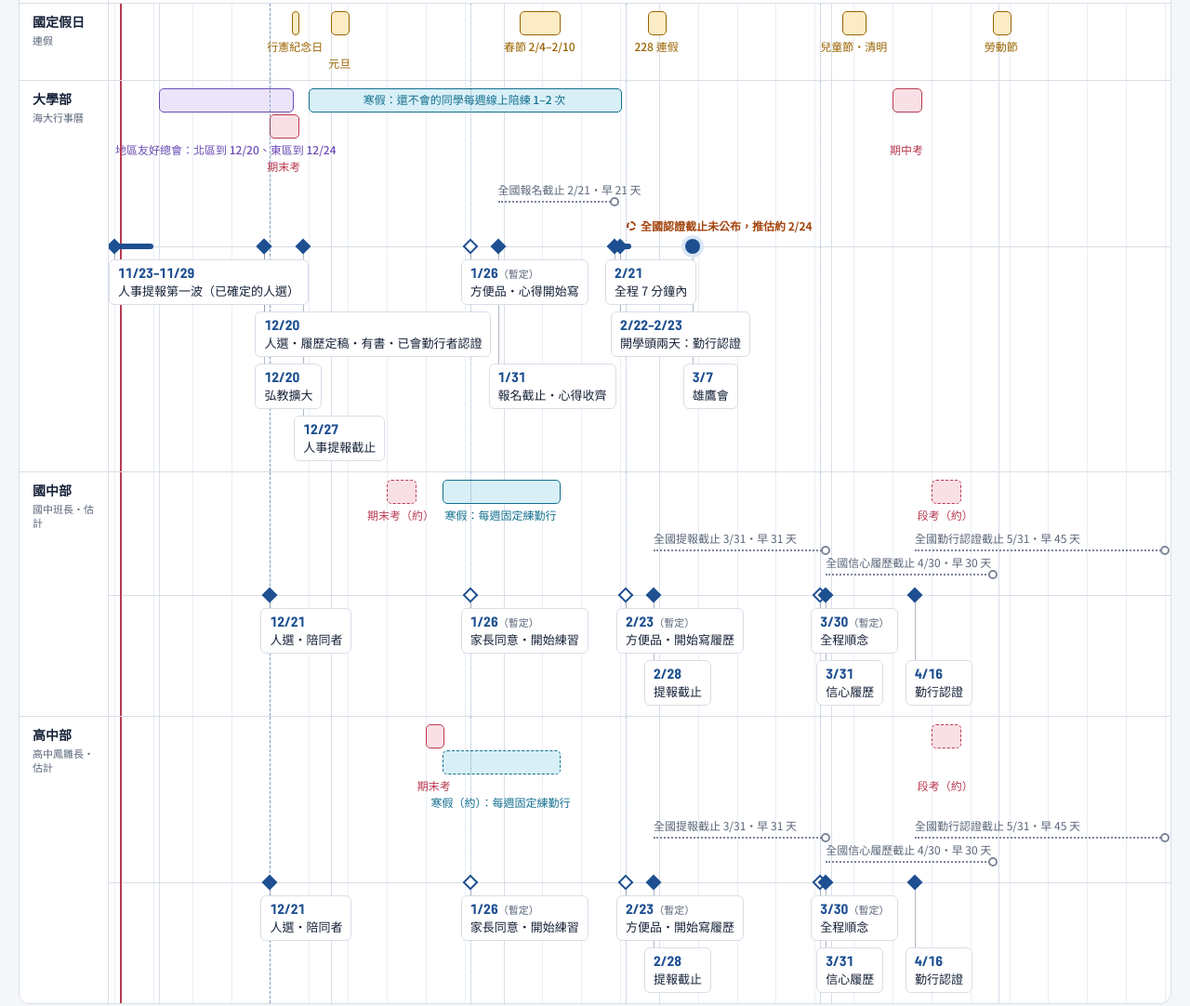
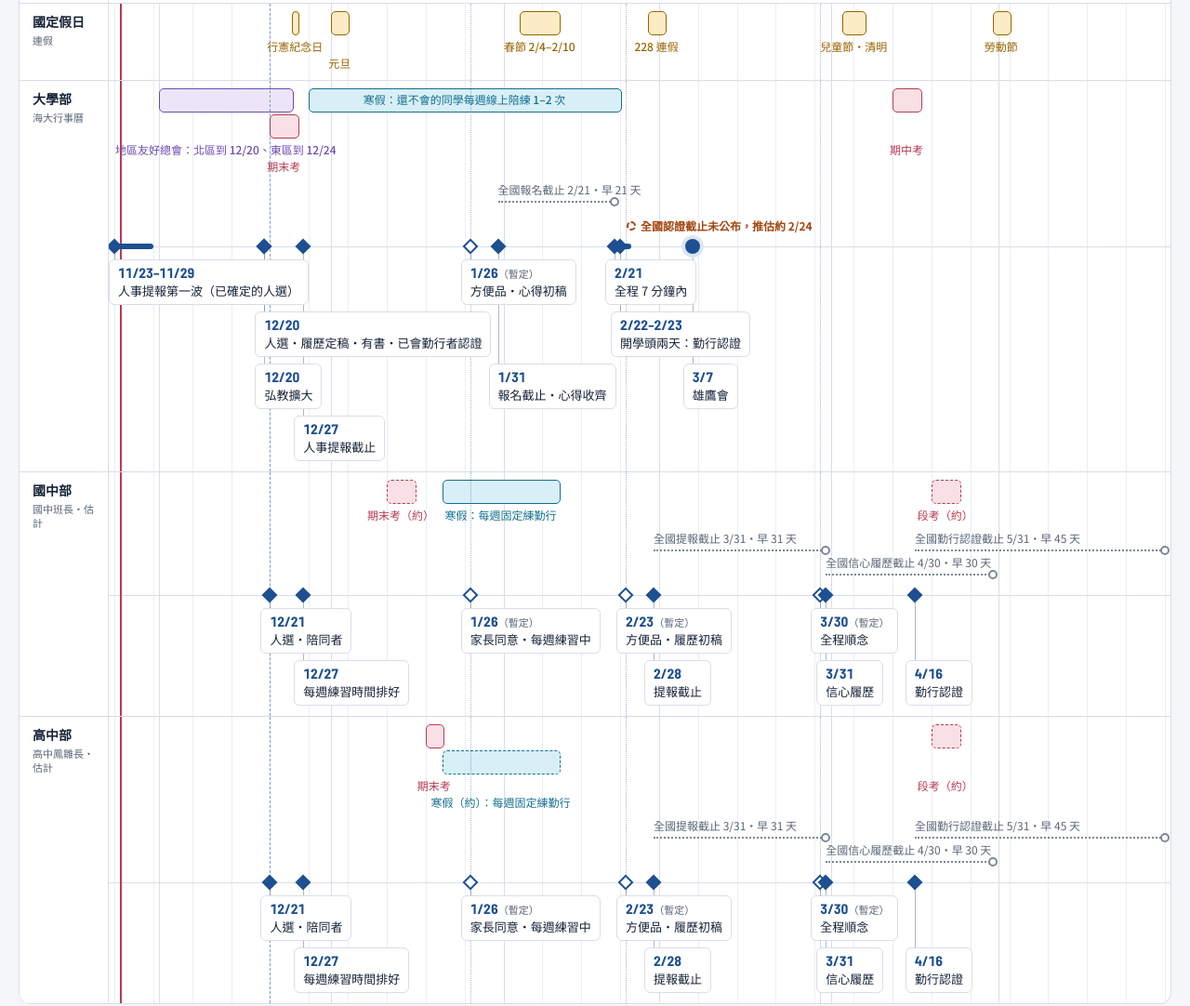
Before and after one commit to cades/keelung-student-2027, a plain HTML site: page index.html in a window 1280 px wide. Shown: the part 551-1633 px from the top of the page at 93% size. Drawn offline with Linux system fonts and the light colour scheme.

Commit message:
Describe checkpoints by what should be done, not when work starts
The 1/26 and 2/23 checkpoints read as if work only began on those
days. They now state the expected progress instead:
- College division, 1/26: reading-report first draft done (writing
  starts once the national book list is announced, usually by 1/11).
- Junior/senior high, 12/27: weekly chanting practice scheduled right
  after candidates are chosen on 12/21; 1/26: parental consent
  collected and weekly practice ongoing; 2/23: faith-history first
  draft done (written over the winter break).

Co-Authored-By: Claude Opus 5.5 <noreply@anthropic.com>
Claude-Session: https://claude.ai/code/session_015j4zq2sSHAg6LwDn5UKpJv

```diff
--- a/index.html
+++ b/index.html
@@ -515,8 +515,9 @@ a.cb:focus-visible { outline: 2px solid var(--accent); outline-offset: 1px; bord
   ];
   const sharedYouthMs = [
     { s: "2026-12-21", t: "人選・陪同者", href: "g-1221" },
-    { s: "2027-01-26", t: "家長同意・開始練習", href: "g-0126", tent: true },
-    { s: "2027-02-23", t: "方便品・開始寫履歷", href: "g-0223", tent: true },
+    { s: "2026-12-27", t: "每週練習時間排好", href: "g-1221" },
+    { s: "2027-01-26", t: "家長同意・每週練習中", href: "g-0126", tent: true },
+    { s: "2027-02-23", t: "方便品・履歷初稿", href: "g-0223", tent: true },
     { s: "2027-02-28", t: "提報截止", href: "g-0228" },
     { s: "2027-03-30", t: "全程順念", href: "g-0330", tent: true },
     { s: "2027-03-31", t: "信心履歷", href: "g-0331" },
@@ -552,7 +553,7 @@ a.cb:focus-visible { outline: 2px solid var(--accent); outline-offset: 1px; bord
         { s: "2026-11-23", e: "2026-11-29", t: "人事提報第一波（已確定的人選）", href: "u-1123" },
         { s: "2026-12-20", t: "人選・履歷定稿・有書・已會勤行者認證", href: "u-1220" },
         { s: "2026-12-27", t: "人事提報截止", href: "u-1227" },
-        { s: "2027-01-26", t: "方便品・心得開始寫", href: "u-0126", tent: true },
+        { s: "2027-01-26", t: "方便品・心得初稿", href: "u-0126", tent: true },
         { s: "2026-12-20", t: "弘教擴大", href: "u-1220b" },
         { s: "2027-01-31", t: "報名截止・心得收齊", href: "u-0131" },
         { s: "2027-02-21", t: "全程 7 分鐘內", href: "u-0221" },
@@ -636,15 +637,15 @@ a.cb:focus-visible { outline: 2px solid var(--accent); outline-offset: 1px; bord
           late: "等開學才開始練，到 3/7 雄鷹會只剩 2 週。",
         },
         {
-          id: "u-0126", s: "2027-01-26", tent: true, mtg: true, title: "勤行能順念方便品，讀書心得開始寫",
-          todo: ["寒假陪練的同學能順念方便品", "每位同學知道讀書心得書目，初稿已經開始寫", "確認廣布先鋒獎名單（包含寒假中新完成弘教的同學）"],
-          why: "寒假開始 4 週的檢查點。勤行落後的話，到 2/21 還有將近一個月可以加練。讀書心得書目往年最晚 1/11 公布，這時應該已經動筆。",
+          id: "u-0126", s: "2027-01-26", tent: true, mtg: true, title: "勤行能順念方便品，讀書心得有初稿",
+          todo: ["寒假陪練的同學能順念方便品", "讀書心得初稿完成（書目公布後開始寫）", "確認廣布先鋒獎名單（包含寒假中新完成弘教的同學）"],
+          why: "寒假開始 4 週的檢查點。勤行落後的話，到 2/21 還有將近一個月可以加練。讀書心得要等全國企劃公布書目才開始寫，往年最晚 1/11 公布，到這天有兩週，初稿應該完成，1/31 前還有 5 天可以修改。",
           late: "等到 2 月才發現沒進度，開學前就練不完全程。",
         },
         {
           id: "u-0131", s: "2027-01-31", nat: { d: "2027-02-21" }, title: "報名截止、讀書心得收齊",
           todo: ["報名名單確定並送出", "讀書心得定稿收齊（600 字）", "寒假中才完成弘教的同學，達成後一週內補報（最晚 2/21）"],
-          why: "1/31 是春節前最後一個週末，春節後到 2/21 只剩一週半，同學也還沒回基隆。讀書心得的書目最晚約 1/11 公布，到 1/31 有三週可以寫 600 字；年前收完，2 月寒假陪練的同學可以專心練勤行。",
+          why: "1/31 是春節前最後一個週末，春節後到 2/21 只剩一週半，同學也還沒回基隆。讀書心得的書目最晚約 1/11 公布，1/26 初稿、1/31 定稿，三週寫 600 字；年前收完，2 月寒假陪練的同學可以專心練勤行。",
           late: "春節後才報名，資料有缺漏也沒時間補。讀書心得拖到全國截止（推估約 2/24），會跟開學、勤行認證擠在同一週。",
         },
         {
@@ -669,24 +670,24 @@ a.cb:focus-visible { outline: 2px solid var(--accent); outline-offset: 1px; bord
       items: [
         {
           id: "g-1221", s: "2026-12-21", mtg: true, title: "人選、陪同者",
-          todo: ["每個本部的國中班長、高中鳳雛長人選", "每位人選的陪同者"],
-          why: "從找人、家訪、拿家長同意，到勤行從零練到認證，需要好幾個月。寒假約 1/21–2/10 是練勤行最好的時段，人選要在寒假前定下來。",
+          todo: ["每個本部的國中班長、高中鳳雛長人選", "每位人選的陪同者", "人選定了就開始：陪同者確認勤行程度，12/27 前排好每週固定練習時間，同時家訪"],
+          why: "從找人、家訪、拿家長同意，到勤行從零練到認證，需要好幾個月。人選定了就開始每週練習，期末考那週暫停，寒假（約 1/21–2/10）繼續練。",
           late: "等到全國 3/31 提報截止前才找人，勤行只剩 4、5 月可以練。偏偏 4 月有連假和段考。",
         },
         {
-          id: "g-0126", s: "2027-01-26", tent: true, mtg: true, title: "家長同意、每週練習開始",
-          todo: ["家訪，取得家長同意", "確認勤行程度，排好每週固定練習時間，寒假開始練"],
-          why: "國中期末考約在 1/11–1/15（估計），高中期末考 1/18–1/20，家訪避開考試那幾天。寒假 1/21 開始，到春節前只有兩週可以練，所以 1/26 圈企畫會時，每週練習要已經開始。",
+          id: "g-0126", s: "2027-01-26", tent: true, mtg: true, title: "家長同意全部拿到，每週練習持續中",
+          todo: ["家長同意全部拿到", "每位人選從 12/21 起每週固定練習，期末考那週暫停，寒假照常練"],
+          why: "12/21 人選定了就開始練，到這天大約一個月。國中期末考約 1/11–1/15（估計）、高中期末考 1/18–1/20，家訪和練習避開那幾天。寒假 1/21 開始，春節前的兩週是練習最集中的時候，這時確認每週練習沒有中斷。",
         },
         {
           id: "g-break", s: "2027-01-21", e: "2027-02-10", title: "寒假：每週固定練勤行",
-          todo: ["照排好的時間每週練習"],
-          why: "春節 2/4–2/10 在寒假後段，真正能練的大約是 1/21–2/3 這兩週。",
+          todo: ["照排好的時間每週練習", "開始寫信心履歷"],
+          why: "春節 2/4–2/10 在寒假後段，真正能練的大約是 1/21–2/3 這兩週。信心履歷也趁寒假開始寫，2/23 要有初稿。",
         },
         {
-          id: "g-0223", s: "2027-02-23", tent: true, mtg: true, title: "能順念方便品，開始寫信心履歷",
-          todo: ["勤行能順念方便品", "信心履歷開始寫"],
-          why: "寒假結束後的檢查點。到 4/16 認證還有 7 週多，落後還來得及調整。",
+          id: "g-0223", s: "2027-02-23", tent: true, mtg: true, title: "能順念方便品，信心履歷有初稿",
+          todo: ["勤行能順念方便品", "信心履歷初稿完成"],
+          why: "寒假結束後的檢查點。到 4/16 認證還有 7 週多，落後還來得及調整。信心履歷寒假中寫初稿，到 3/31 定稿還有一個多月可以改。",
         },
         {
           id: "g-0228", s: "2027-02-28", nat: { d: "2027-03-31" }, title: "提報截止",
```
